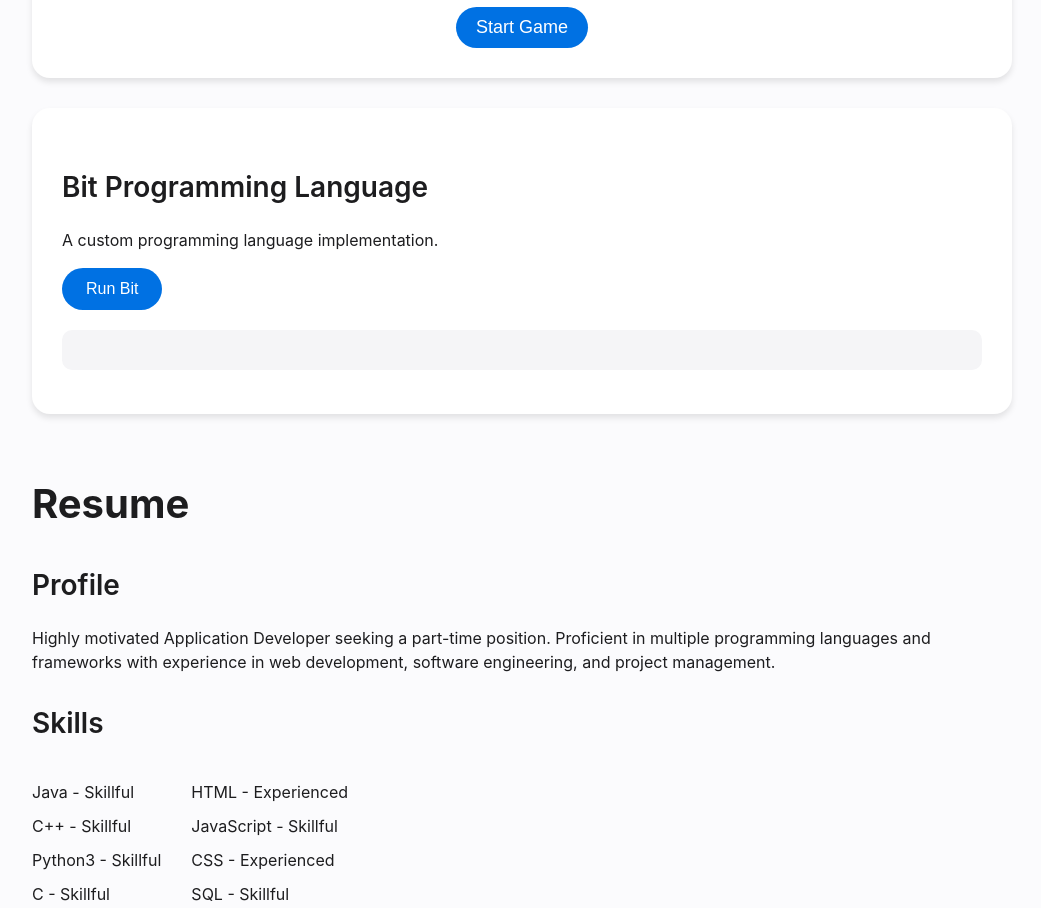
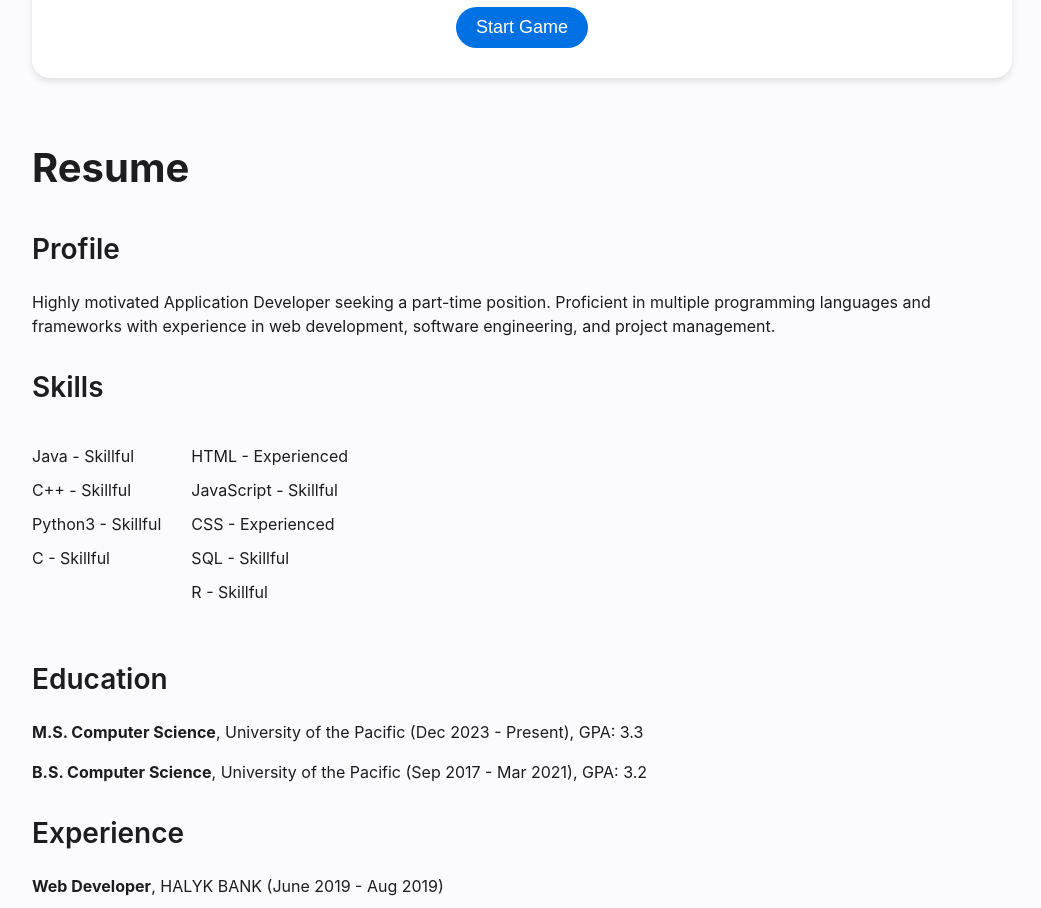
Before and after one commit to theonlybex/theonlybex.github.io, a plain HTML site: page index.html in a window 1280 px wide. Shown: the part 3213-4121 px from the top of the page, without its empty margins (118-1159 px from the left). Drawn offline with Linux system fonts and the light colour scheme.

Commit message:
removed old personal programming language div

```diff
--- a/index.html
+++ b/index.html
@@ -164,12 +164,6 @@
                     <button id="startButton">Start Game</button>
                 </div>
             </div>
-            <div class="project">
-                <h3>Bit Programming Language</h3>
-                <p>A custom programming language implementation.</p>
-                <button onclick="runBitProgram()">Run Bit</button>
-                <pre id="bit-output"></pre>
-            </div>
         </section>
 
         <!-- Adding Resume information here -->
```
